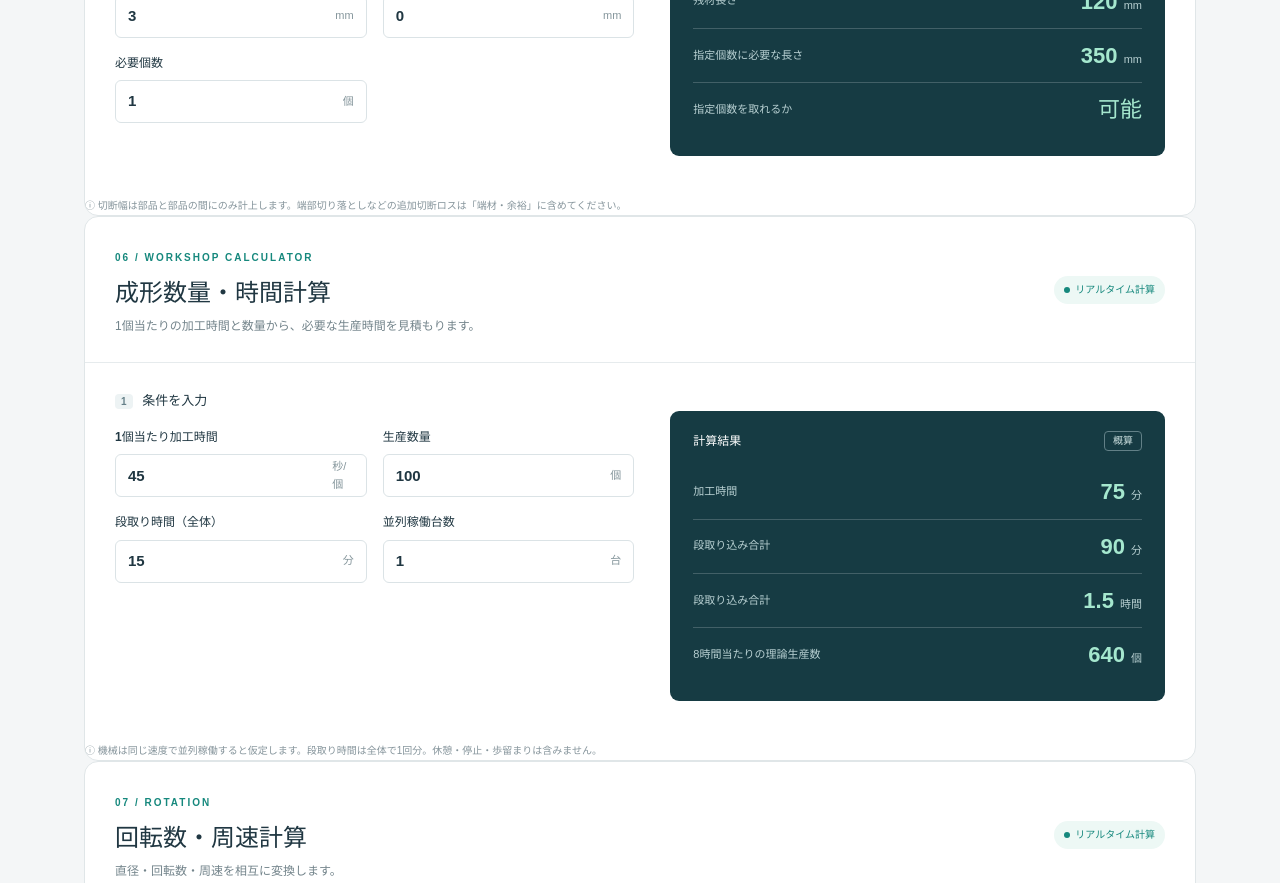
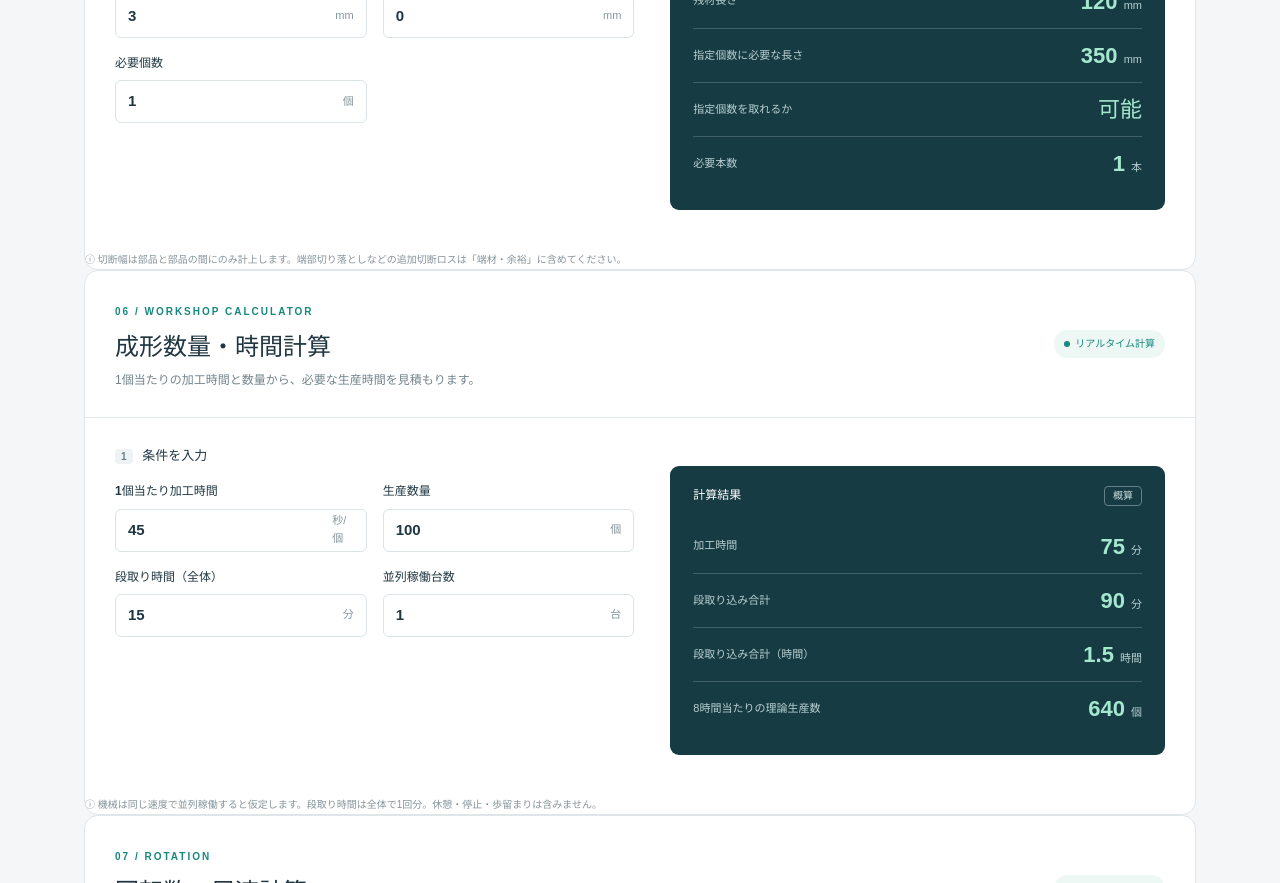
Before and after one commit to takakazu37564s-lab/manufacturing-tools, a React (Vite) app: page / in a window 1280 px wide. Shown: the part 3700-4583 px from the top of the page. Built offline with nearby package versions, Linux system fonts and the light colour scheme; no server answers.

Commit message:
Fix stock yield rounding and required bars; guard blank fields and numeric input

```diff
--- a/src/WorkshopCalculators.tsx
+++ b/src/WorkshopCalculators.tsx
@@ -2,8 +2,11 @@ import React, { useState } from 'react';
 
 const fmt = (n: number, digits = 3) => Number.isFinite(n) ? n.toLocaleString('ja-JP', { maximumFractionDigits: digits }) : '—';
 const positive = (...xs: number[]) => xs.every(x => Number.isFinite(x) && x > 0);
+const numeric = (s: string) => s.trim() === '' ? NaN : Number(s);
+const mm1000 = (n: number) => Math.round(n * 1000);
+
 function NumberField({label, value, set, unit, min = 0}: {label:string;value:string;set:(v:string)=>void;unit:string;min?:number}) {
-  return <label>{label}<div className="input-unit"><input type="number" min={min} step="any" value={value} onChange={e=>set(e.target.value)}/><span>{unit}</span></div></label>;
+  return <label>{label}<div className="input-unit"><input type="number" min={min} step="any" value={value} onWheel={e=>e.currentTarget.blur()} onFocus={e=>e.currentTarget.select()} onClick={e=>e.currentTarget.select()} onChange={e=>set(e.target.value)}/><span>{unit}</span></div></label>;
 }
 function Output({rows, error}: {rows:[string,string,string][];error?:string}) {
   return <aside><div className="result" aria-live="polite"><div className="result-heading">計算結果<span>概算</span></div>{error ? <div className="errors" role="alert">{error}</div> : <div className="triangle-results">{rows.map(([label,value,unit])=><div key={label}><span>{label}</span><strong>{value} <small>{unit}</small></strong></div>)}</div>}</div></aside>;
@@ -13,30 +16,32 @@ function Section({id,index,title,description,children,rows,error,note}: {id:stri
 }
 export function CuttingCalculator() {
  const [diameter,D]=useState('10'),[speed,V]=useState('100'),[teeth,Z]=useState('4'),[feed,F]=useState('0.05');
- const d=Number(diameter),v=Number(speed),z=Number(teeth),f=Number(feed);
+ const d=numeric(diameter),v=numeric(speed),z=numeric(teeth),f=numeric(feed);
  const valid=positive(d,v,z,f) && Number.isInteger(z);
  const rpm=1000*v/(Math.PI*d), feedRate=rpm*z*f;
  return <Section id="cutting" index="04" title="切削条件計算" description="工具径・切削速度・刃数・1刃当たりの送りから回転数と送り速度を算出します。" error={!valid?'すべて正の数値を入力し、刃数は整数にしてください。':undefined} rows={ [['主軸回転数',fmt(rpm,1),'min⁻¹'],['テーブル送り速度',fmt(feedRate,1),'mm/min']] } note="回転数＝1000×切削速度÷(π×工具径)、送り速度＝回転数×刃数×1刃当たりの送り。工具・被削材に適した推奨条件は別途確認してください。"><NumberField label="工具径 D" value={diameter} set={D} unit="mm"/><NumberField label="切削速度 V" value={speed} set={V} unit="m/min"/><NumberField label="刃数 z" value={teeth} set={Z} unit="刃"/><NumberField label="1刃当たりの送り fz" value={feed} set={F} unit="mm/刃"/></Section>;
 }
 export function StockCalculator() {
  const [stock,S]=useState('4000'),[part,P]=useState('350'),[kerf,K]=useState('3'),[trim,T]=useState('0'),[pieces,Q]=useState('1');
- const s=Number(stock),p=Number(part),k=Number(kerf),t=Number(trim),q=Number(pieces);
+ const s=numeric(stock),p=numeric(part),k=numeric(kerf),t=numeric(trim),q=numeric(pieces);
  const valid=positive(s,p,q)&&Number.isInteger(q)&&Number.isFinite(k)&&k>=0&&Number.isFinite(t)&&t>=0&&s>=t;
- const usable=s-t, count=valid?Math.max(0,Math.floor((usable+k)/(p+k))):0;
- const rem=usable-count*p-Math.max(0,count-1)*k;
- const needed=q*p+Math.max(0,q-1)*k+t;
- return <Section id="stock-yield" index="05" title="定尺材の取り数計算" description="定尺材から取れる個数と残材を計算します。" error={!valid?'長さと必要個数は正の数、切断幅と端材は0以上で入力してください。':undefined} rows={ [['取り数',fmt(count,0),'個'],['残材長さ',fmt(rem),'mm'],['指定個数に必要な長さ',fmt(needed),'mm'],['指定個数を取れるか',needed<=s?'可能':'不足','']] } note="切断幅は部品と部品の間にのみ計上します。端部切り落としなどの追加切断ロスは「端材・余裕」に含めてください。"><NumberField label="定尺材の長さ" value={stock} set={S} unit="mm"/><NumberField label="部品1個の長さ" value={part} set={P} unit="mm"/><NumberField label="切断幅（刃厚）" value={kerf} set={K} unit="mm"/><NumberField label="端材・余裕（合計）" value={trim} set={T} unit="mm"/><NumberField label="必要個数" value={pieces} set={Q} unit="個"/></Section>;
+ const usable=mm1000(s)-mm1000(t);
+ const count=valid?Math.max(0,Math.floor((usable+mm1000(k))/(mm1000(p)+mm1000(k)))):0;
+ const rem=Math.max(0,usable-count*mm1000(p)-Math.max(0,count-1)*mm1000(k))/1000;
+ const needed=(q*mm1000(p)+Math.max(0,q-1)*mm1000(k)+mm1000(t))/1000;
+ const requiredBars=valid&&count>0?Math.ceil(q/count):0;
+ return <Section id="stock-yield" index="05" title="定尺材の取り数計算" description="定尺材から取れる個数と残材を計算します。" error={!valid?'長さと必要個数は正の数、切断幅と端材は0以上で入力してください。':undefined} rows={ [['取り数',fmt(count,0),'個'],['残材長さ',fmt(rem),'mm'],['指定個数に必要な長さ',fmt(needed),'mm'],['指定個数を取れるか',valid&&count>=q?'可能':'不足',''],['必要本数',count>0?fmt(requiredBars,0):'取り数0','本']] } note="切断幅は部品と部品の間にのみ計上します。端部切り落としなどの追加切断ロスは「端材・余裕」に含めてください。"><NumberField label="定尺材の長さ" value={stock} set={S} unit="mm"/><NumberField label="部品1個の長さ" value={part} set={P} unit="mm"/><NumberField label="切断幅（刃厚）" value={kerf} set={K} unit="mm"/><NumberField label="端材・余裕（合計）" value={trim} set={T} unit="mm"/><NumberField label="必要個数" value={pieces} set={Q} unit="個"/></Section>;
 }
 export function ProductionCalculator() {
  const [seconds,S]=useState('45'),[quantity,Q]=useState('100'),[setup,T]=useState('15'),[machines,M]=useState('1');
- const sec=Number(seconds),qty=Number(quantity),setupMin=Number(setup),m=Number(machines);
+ const sec=numeric(seconds),qty=numeric(quantity),setupMin=numeric(setup),m=numeric(machines);
  const valid=positive(sec,qty,m)&&Number.isInteger(qty)&&Number.isInteger(m)&&Number.isFinite(setupMin)&&setupMin>=0;
  const processing=sec*qty/m/60,total=processing+setupMin;
- return <Section id="production" index="06" title="成形数量・時間計算" description="1個当たりの加工時間と数量から、必要な生産時間を見積もります。" error={!valid?'加工秒数・数量・機械台数は正の数、段取り時間は0以上で入力してください。':undefined} rows={ [['加工時間',fmt(processing,1),'分'],['段取り込み合計',fmt(total,1),'分'],['段取り込み合計',fmt(total/60,2),'時間'],['8時間当たりの理論生産数',fmt(Math.floor(8*3600/sec*m),0),'個']] } note="機械は同じ速度で並列稼働すると仮定します。段取り時間は全体で1回分。休憩・停止・歩留まりは含みません。"><NumberField label="1個当たり加工時間" value={seconds} set={S} unit="秒/個"/><NumberField label="生産数量" value={quantity} set={Q} unit="個"/><NumberField label="段取り時間（全体）" value={setup} set={T} unit="分"/><NumberField label="並列稼働台数" value={machines} set={M} unit="台"/></Section>;
+ return <Section id="production" index="06" title="成形数量・時間計算" description="1個当たりの加工時間と数量から、必要な生産時間を見積もります。" error={!valid?'加工秒数・数量・機械台数は正の数、段取り時間は0以上で入力してください。':undefined} rows={ [['加工時間',fmt(processing,1),'分'],['段取り込み合計',fmt(total,1),'分'],['段取り込み合計（時間）',fmt(total/60,2),'時間'],['8時間当たりの理論生産数',fmt(Math.floor(8*3600/sec*m),0),'個']] } note="機械は同じ速度で並列稼働すると仮定します。段取り時間は全体で1回分。休憩・停止・歩留まりは含みません。"><NumberField label="1個当たり加工時間" value={seconds} set={S} unit="秒/個"/><NumberField label="生産数量" value={quantity} set={Q} unit="個"/><NumberField label="段取り時間（全体）" value={setup} set={T} unit="分"/><NumberField label="並列稼働台数" value={machines} set={M} unit="台"/></Section>;
 }
 export function RotationCalculator() {
  const [mode,M]=useState<'speed'|'rpm'>('speed'),[diameter,D]=useState('100'),[rpm,R]=useState('1000'),[speed,V]=useState('100');
- const d=Number(diameter),n=Number(rpm),v=Number(speed);
+ const d=numeric(diameter),n=numeric(rpm),v=numeric(speed);
  const valid=positive(d,mode==='speed'?v:n);
  const calculated=mode==='speed'?1000*v/(Math.PI*d):Math.PI*d*n/1000;
  return <section className="calculator" id="rotation"><div className="section-heading"><div><span className="eyebrow">07 / ROTATION</span><h2>回転数・周速計算</h2><p>直径・回転数・周速を相互に変換します。</p></div><span className="live"><i/> リアルタイム計算</span></div><div className="workspace"><div className="form"><h3><span>1</span> 計算方法を選択</h3><div className="triangle-modes"><button aria-pressed={mode==='speed'} onClick={()=>M('speed')}>周速から回転数</button><button aria-pressed={mode==='rpm'} onClick={()=>M('rpm')}>回転数から周速</button></div><h3><span>2</span> 数値を入力</h3><div className="inputs"><NumberField label="回転直径 D" value={diameter} set={D} unit="mm"/>{mode==='speed'?<NumberField label="周速 V" value={speed} set={V} unit="m/min"/>:<NumberField label="回転数 n" value={rpm} set={R} unit="min⁻¹"/>}</div></div><Output error={!valid?'直径と入力値は正の数にしてください。':undefined} rows={[[mode==='speed'?'回転数':'周速',fmt(calculated,2),mode==='speed'?'min⁻¹':'m/min']]}/></div><p className="notice">ⓘ 周速（m/min）＝π×直径（mm）×回転数（min⁻¹）÷1000。</p></section>;
```
